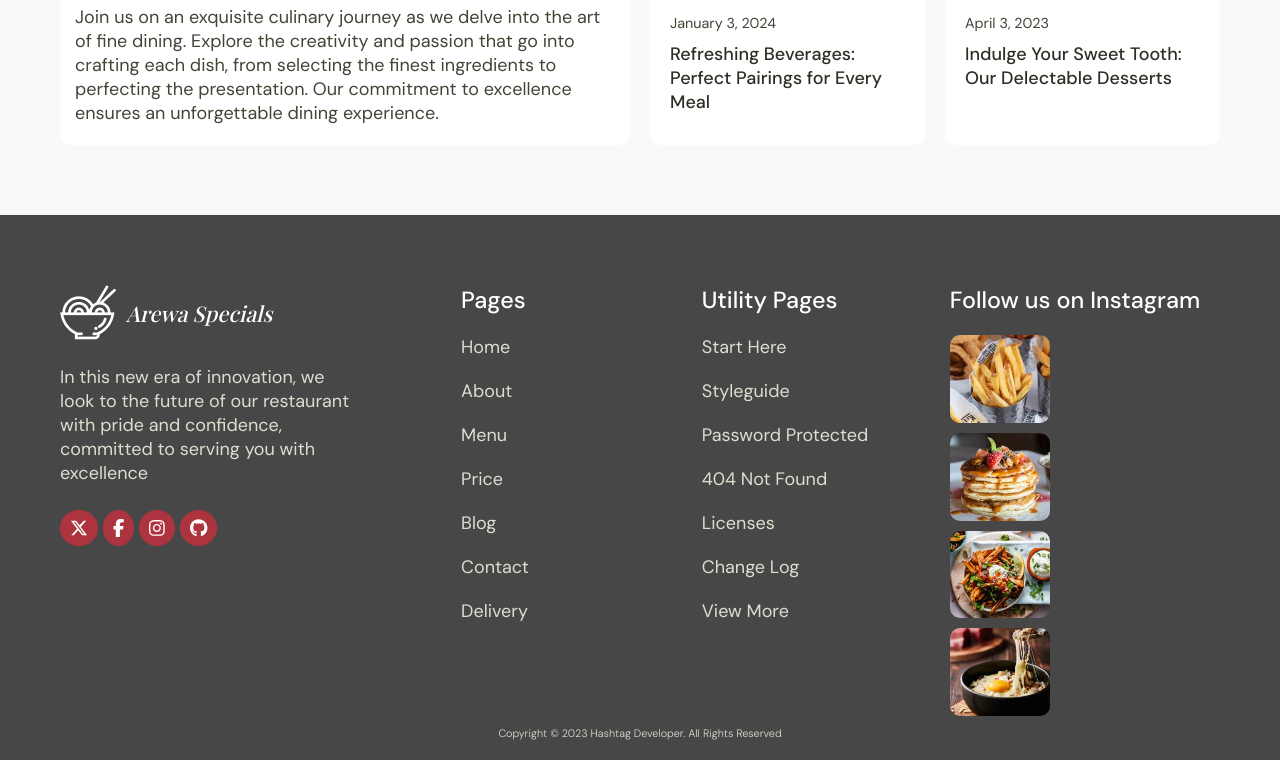
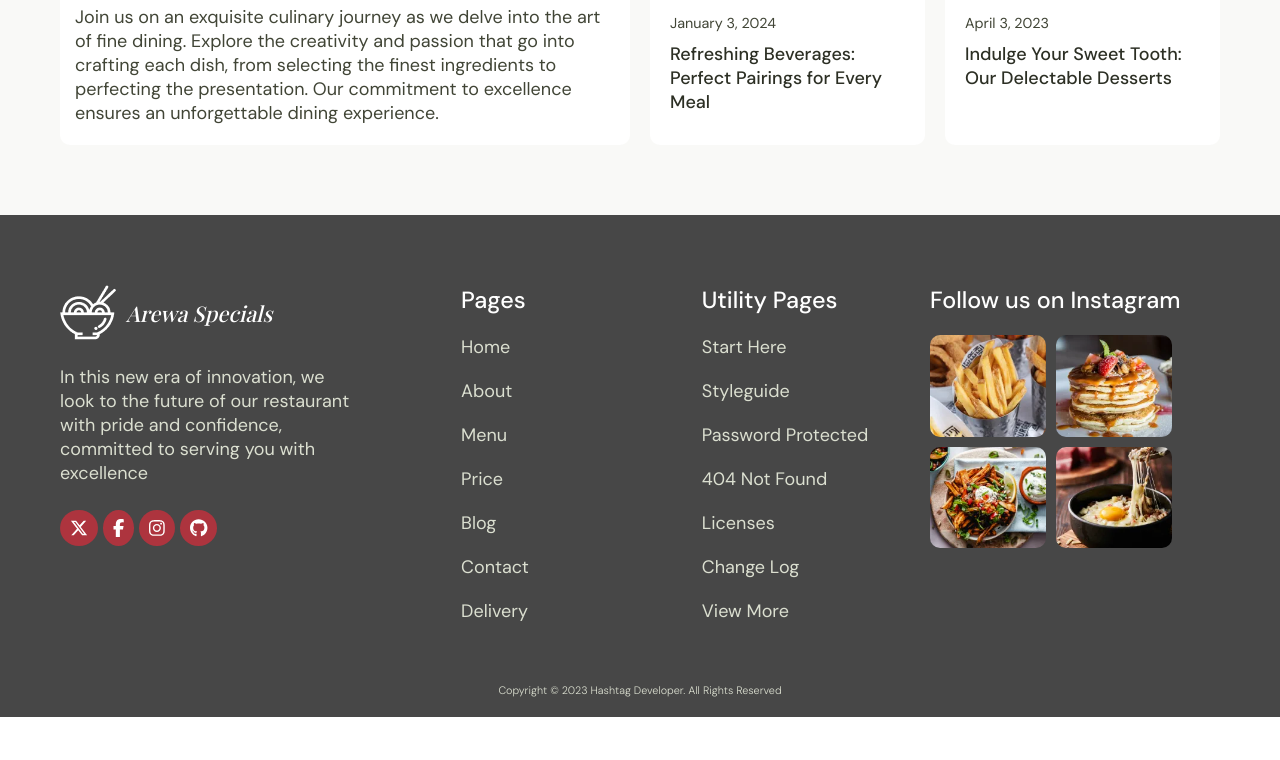
Before and after one commit to devalibello/tasty-food, a React (Create React App) app: page / in a window 1280 px wide. Shown: the part 4659-5419 px from the top of the page. After the commit the page ends 5376 px from the top, so only its background shows below. Built offline with nearby package versions, Linux system fonts and the light colour scheme; a web font is replaced by a local one.

Commit message:
Update blog overflow

```diff
--- a/src/styles/Blog.css
+++ b/src/styles/Blog.css
@@ -179,6 +179,7 @@
     display: grid;
     grid-template-columns: 1fr;
     gap: 20px;
+    overflow-x: hidden;
 }
 
 .big-blog-content {
--- a/src/styles/Footer.css
+++ b/src/styles/Footer.css
@@ -193,15 +193,15 @@ footer {
 }
 
 .footer-images {
-    display: grid;
-    grid-template-columns: 1fr;
+    display: flex;
+    flex-direction: column;
     gap: 10px;
     margin-bottom: 10px;
 }
 
 .footer-images img {
     border-radius: 10px;
-    width: 50%;
+    width: 40%;
 }
 
 footer h4 {
@@ -209,6 +209,7 @@ footer h4 {
     text-align: center;
     color: #DBDFD0;
     font-weight: 300;
+    padding-top: 40px;
 }
 
 /* Small Tablet Style */
@@ -257,6 +258,13 @@ footer h4 {
     .footer-images img {
         border-radius: 10px;
         width: 25%;
+    }
+
+    .footer-images {
+        display: flex;
+        flex-direction: row;
+        gap: 10px;
+        margin-bottom: 10px;
     }
    }
 
@@ -308,6 +316,10 @@ footer h4 {
         width: 40%;
     }
 
+    footer h4 {
+        padding-top: 40px;
+    }
+
 }
 
 /* Desktop Style */
```
